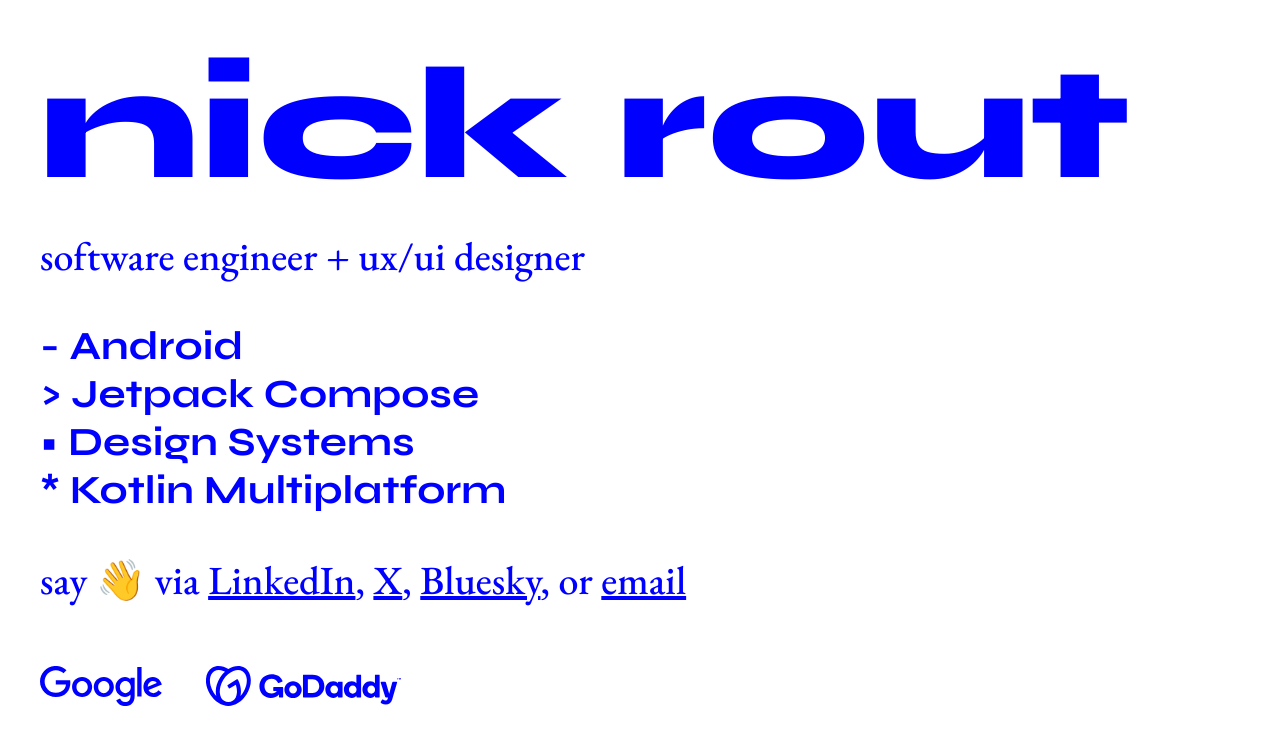
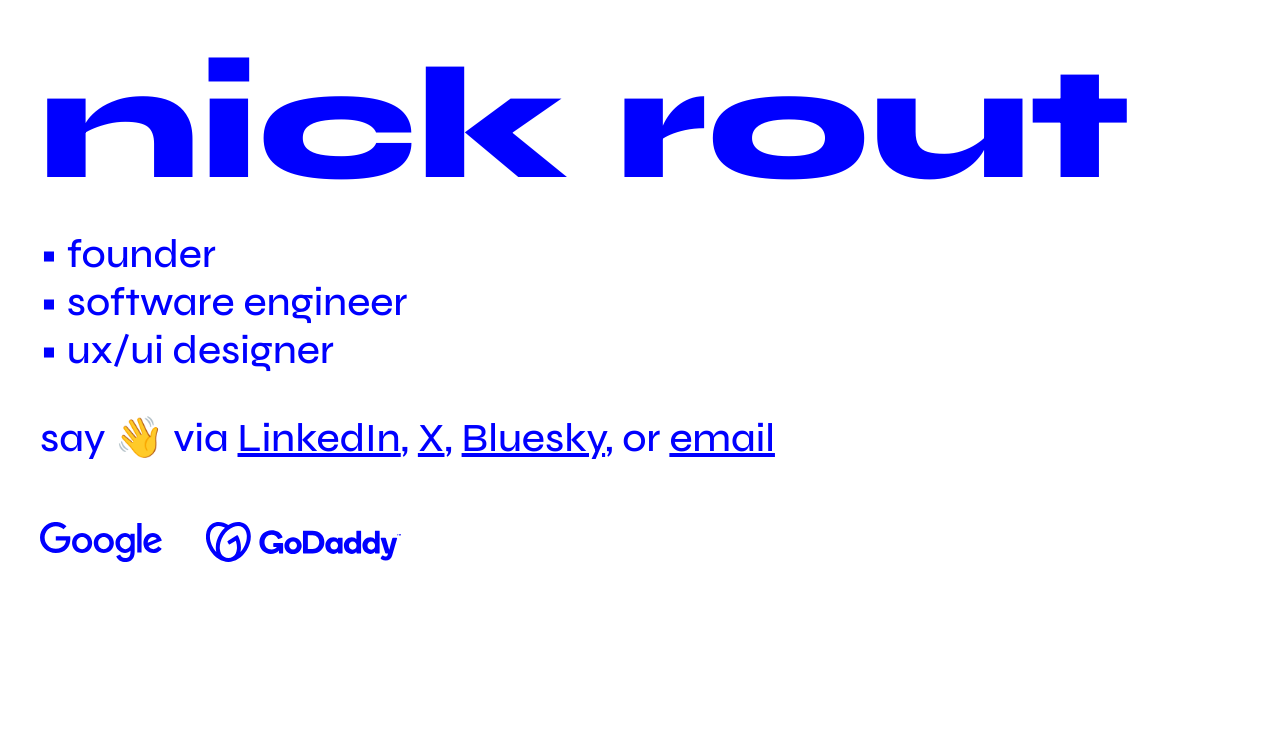
Before and after one commit to ricknout/ricknout.github.io, a plain HTML site: page index.html in a window 1280 px wide. Drawn offline with nearby package versions, Linux system fonts and the light colour scheme.

Commit message:
Career update

```diff
--- a/index.html
+++ b/index.html
@@ -21,23 +21,13 @@
         <link rel="preconnect" href="https://fonts.googleapis.com">
         <link rel="preconnect" href="https://fonts.gstatic.com" crossorigin>
         <link href="https://fonts.googleapis.com/css2?family=Syne:wght@400..800&display=swap" rel="stylesheet">
-        <link href="https://fonts.googleapis.com/css2?family=EB+Garamond:ital,wght@0,400..800;1,400..800&display=swap" rel="stylesheet">
     </head>
     <body>
         <div class="heading">
             nick rout
         </div>
         <div class="subheading">
-            software engineer + ux/ui designer
-        </div>
-        <div class="areas">
-            - Android
-            <br>
-            > Jetpack Compose
-            <br>
-            • Design Systems
-            <br>
-            * Kotlin Multiplatform
+            • founder<br>• software engineer<br>• ux/ui designer
         </div>
         <div class="subheading">
             say 👋 via <a href="https://www.linkedin.com/in/ricknout" target="_blank">LinkedIn</a>, <a href="https://x.com/ricknout" target="_blank">X</a>, <a href="https://bsky.app/profile/ricknout.bsky.social" target="_blank">Bluesky</a>, or <a href="mailto:nicholasrout@gmail.com?subject=👋" target="_blank">email</a>
--- a/styles.css
+++ b/styles.css
@@ -46,15 +46,8 @@ body {
 }
 
 .subheading {
-    font-family: "EB Garamond", serif;
+    font-family: "Syne", sans-serif;
     font-weight: 500;
-    font-size: var(--font-size);
-    margin-top: var(--spacing);
-}
-
-.areas {
-    font-family: "Syne", sans-serif;
-    font-weight: 700;
     font-size: var(--font-size);
     margin-top: var(--spacing);
 }
```
